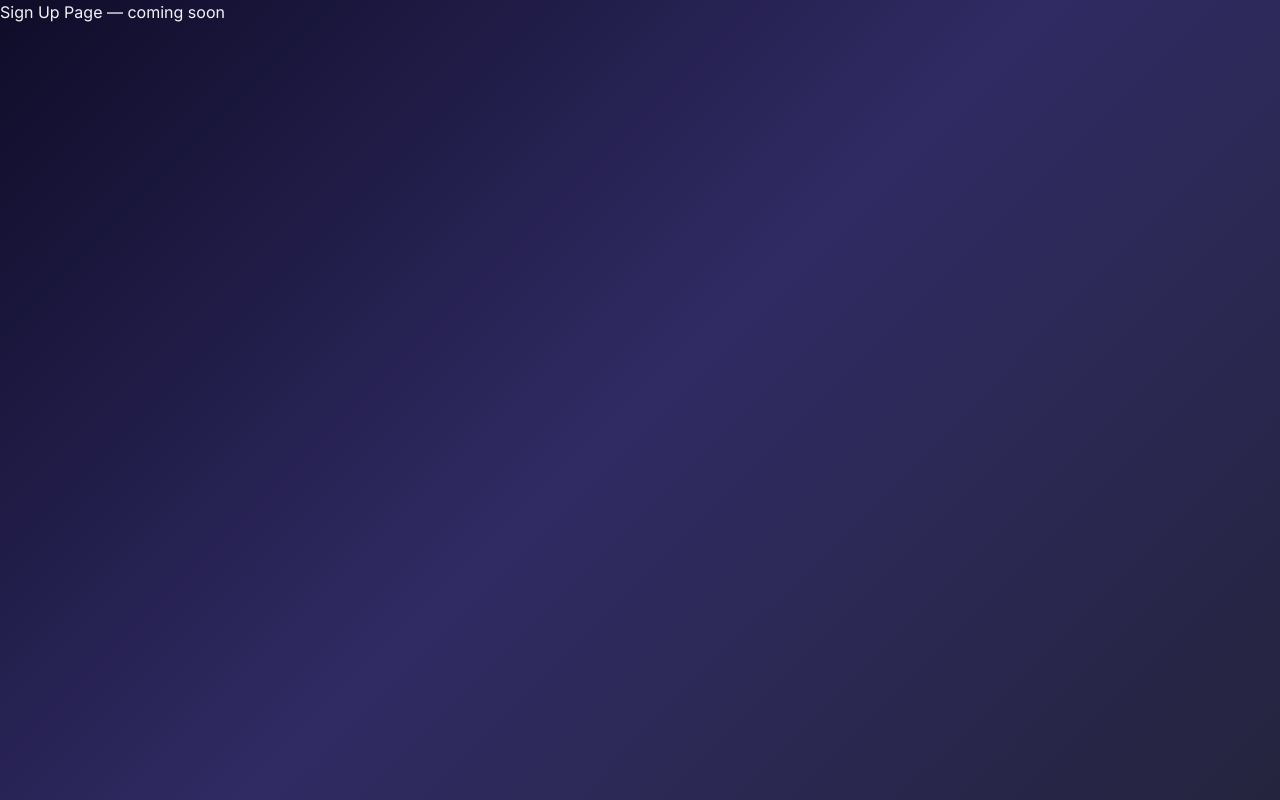
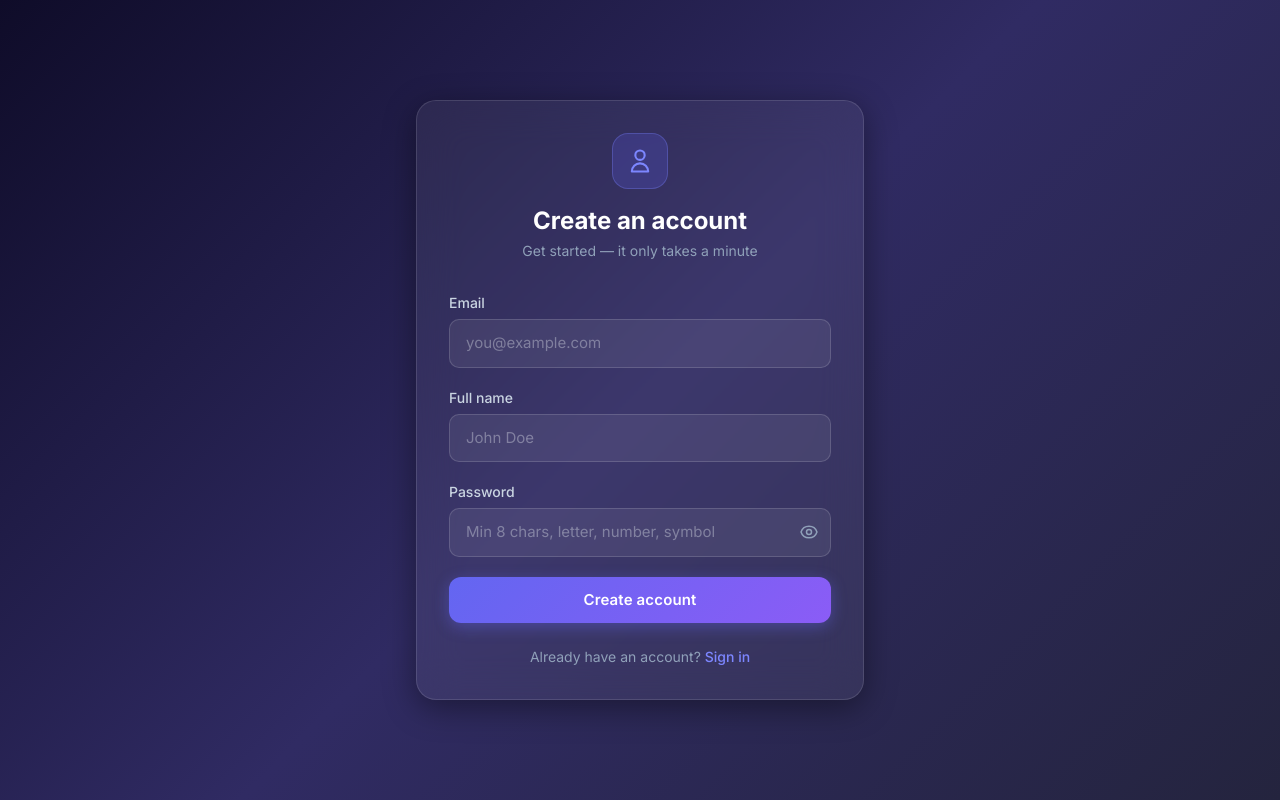
Before and after one commit to MahmoudElhefnawyy/full-stack-user-authentication-system, a React (Vite) app in the folder client/: page /signup in a window 1280 px wide. Built offline with nearby package versions, Linux system fonts and the light colour scheme; no server answers.

Commit message:
feat: implement Sign Up page with Zod validation

```diff
--- a/client/src/pages/SignUpPage.tsx
+++ b/client/src/pages/SignUpPage.tsx
@@ -1,5 +1,154 @@
-const SignUpPage = () => {
-  return <div>Sign Up Page — coming soon</div>;
-};
+import { useState } from 'react';
+import { useForm } from 'react-hook-form';
+import { zodResolver } from '@hookform/resolvers/zod';
+import { z } from 'zod';
+import { Link, useNavigate } from 'react-router-dom';
+import { authService } from '../services/auth.service';
+import { Toast, useToast } from '../components/Toast';
 
-export default SignUpPage;
+const schema = z.object({
+  email: z.string().email('Enter a valid email address'),
+  name: z.string().min(3, 'Name must be at least 3 characters'),
+  password: z
+    .string()
+    .min(8, 'Password must be at least 8 characters')
+    .regex(/[a-zA-Z]/, 'Password must contain at least one letter')
+    .regex(/[0-9]/, 'Password must contain at least one number')
+    .regex(/[^a-zA-Z0-9]/, 'Password must contain at least one special character'),
+});
+
+type FormData = z.infer<typeof schema>;
+
+export default function SignUpPage() {
+  const navigate = useNavigate();
+  const { toast, showToast } = useToast();
+  const [showPassword, setShowPassword] = useState(false);
+
+  const {
+    register,
+    handleSubmit,
+    formState: { errors, isSubmitting },
+  } = useForm<FormData>({ resolver: zodResolver(schema), mode: 'onTouched' });
+
+  const onSubmit = async (data: FormData) => {
+    try {
+      await authService.signUp(data);
+      showToast('Account created! Please sign in.', 'success');
+      setTimeout(() => navigate('/signin'), 1500);
+    } catch (err: unknown) {
+      const message =
+        (err as { response?: { data?: { message?: string } } })?.response?.data?.message ??
+        'Sign up failed. Please try again.';
+      showToast(Array.isArray(message) ? message[0] : message, 'error');
+    }
+  };
+
+  return (
+    <>
+      <Toast {...toast} />
+
+      <div className="min-h-screen flex items-center justify-center px-4 py-12">
+        <div className="glass-card w-full max-w-md p-8">
+          {/* Header */}
+          <div className="mb-8 text-center">
+            <div className="inline-flex items-center justify-center w-14 h-14 rounded-2xl bg-indigo-500/20 border border-indigo-400/30 mb-4">
+              <svg className="w-7 h-7 text-indigo-400" fill="none" viewBox="0 0 24 24" stroke="currentColor" strokeWidth={1.8}>
+                <path strokeLinecap="round" strokeLinejoin="round" d="M16 7a4 4 0 11-8 0 4 4 0 018 0zM12 14a7 7 0 00-7 7h14a7 7 0 00-7-7z" />
+              </svg>
+            </div>
+            <h1 className="text-2xl font-bold text-white">Create an account</h1>
+            <p className="text-slate-400 text-sm mt-1">Get started — it only takes a minute</p>
+          </div>
+
+          {/* Form */}
+          <form onSubmit={handleSubmit(onSubmit)} noValidate className="space-y-5">
+            {/* Email */}
+            <div>
+              <label htmlFor="email" className="block text-sm font-medium text-slate-300 mb-1.5">
+                Email
+              </label>
+              <input
+                id="email"
+                type="email"
+                autoComplete="email"
+                placeholder="you@example.com"
+                className={`input-field ${errors.email ? 'error' : ''}`}
+                {...register('email')}
+              />
+              {errors.email && <p className="field-error">{errors.email.message}</p>}
+            </div>
+
+            {/* Name */}
+            <div>
+              <label htmlFor="name" className="block text-sm font-medium text-slate-300 mb-1.5">
+                Full name
+              </label>
+              <input
+                id="name"
+                type="text"
+                autoComplete="name"
+                placeholder="John Doe"
+                className={`input-field ${errors.name ? 'error' : ''}`}
+                {...register('name')}
+              />
+              {errors.name && <p className="field-error">{errors.name.message}</p>}
+            </div>
+
+            {/* Password */}
+            <div>
+              <label htmlFor="password" className="block text-sm font-medium text-slate-300 mb-1.5">
+                Password
+              </label>
+              <div className="relative">
+                <input
+                  id="password"
+                  type={showPassword ? 'text' : 'password'}
+                  autoComplete="new-password"
+                  placeholder="Min 8 chars, letter, number, symbol"
+                  className={`input-field pr-11 ${errors.password ? 'error' : ''}`}
+                  {...register('password')}
+                />
+                <button
+                  type="button"
+                  onClick={() => setShowPassword((v) => !v)}
+                  className="absolute right-3 top-1/2 -translate-y-1/2 text-slate-400 hover:text-slate-200 transition-colors"
+                  aria-label={showPassword ? 'Hide password' : 'Show password'}
+                >
+                  {showPassword ? (
+                    <svg className="w-5 h-5" fill="none" viewBox="0 0 24 24" stroke="currentColor" strokeWidth={1.8}>
+                      <path strokeLinecap="round" strokeLinejoin="round" d="M13.875 18.825A10.05 10.05 0 0112 19c-4.478 0-8.268-2.943-9.543-7a9.97 9.97 0 011.563-3.029m5.858.908a3 3 0 114.243 4.243M9.878 9.878l4.242 4.242M9.88 9.88l-3.29-3.29m7.532 7.532l3.29 3.29M3 3l3.59 3.59m0 0A9.953 9.953 0 0112 5c4.478 0 8.268 2.943 9.543 7a10.025 10.025 0 01-4.132 5.411m0 0L21 21" />
+                    </svg>
+                  ) : (
+                    <svg className="w-5 h-5" fill="none" viewBox="0 0 24 24" stroke="currentColor" strokeWidth={1.8}>
+                      <path strokeLinecap="round" strokeLinejoin="round" d="M15 12a3 3 0 11-6 0 3 3 0 016 0z" />
+                      <path strokeLinecap="round" strokeLinejoin="round" d="M2.458 12C3.732 7.943 7.523 5 12 5c4.478 0 8.268 2.943 9.542 7-1.274 4.057-5.064 7-9.542 7-4.477 0-8.268-2.943-9.542-7z" />
+                    </svg>
+                  )}
+                </button>
+              </div>
+              {errors.password && <p className="field-error">{errors.password.message}</p>}
+            </div>
+
+            {/* Submit */}
+            <button
+              id="signup-submit"
+              type="submit"
+              disabled={isSubmitting}
+              className="btn-primary mt-2"
+            >
+              {isSubmitting ? <span className="spinner" /> : 'Create account'}
+            </button>
+          </form>
+
+          {/* Footer link */}
+          <p className="text-center text-sm text-slate-400 mt-6">
+            Already have an account?{' '}
+            <Link to="/signin" className="text-indigo-400 font-medium hover:text-indigo-300 transition-colors">
+              Sign in
+            </Link>
+          </p>
+        </div>
+      </div>
+    </>
+  );
+}
```
